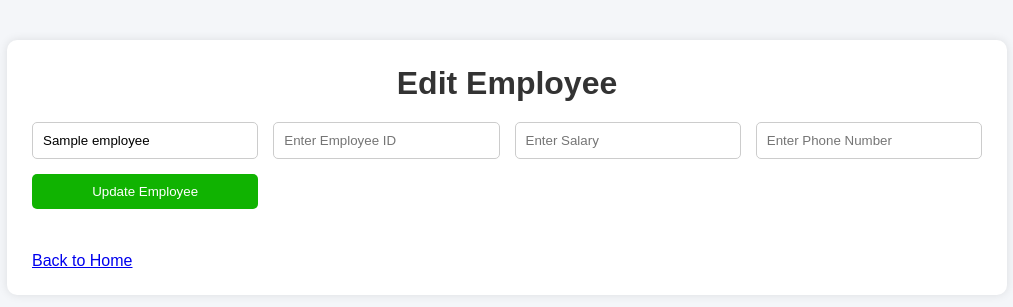
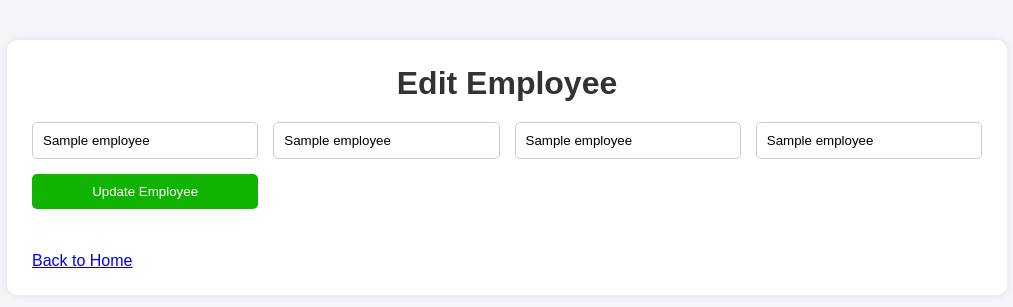
Before and after one commit to maheswarandev7-star/crud_app, a Flask app: template templates/edit.html in a window 1280 px wide. Shown: the top 307 px of the page, without its empty margins (133-1146 px from the left). Run offline with Flask 3, Linux system fonts and the light colour scheme; the template is opened without the code that fills it: most values are stand-ins (such as "Sample title", 1, 10 or a date in 2020).

Commit message:
Update edit.html

```diff
--- a/templates/edit.html
+++ b/templates/edit.html
@@ -14,11 +14,11 @@
     <form action="{{ url_for('update', id=employee[0]) }}" method="POST" class="form-box">
         <input type="text" name="name" value="{{ employee[1] }}" placeholder="Enter Name" required>
 
-        <input type="number" name="emp_id" value="{{ employee[2] }}" placeholder="Enter Employee ID" required>
+        <input type="text" name="emp_id" value="{{ employee[2] }}" placeholder="Enter Employee ID" required>
 
-        <input type="number" name="salary" value="{{ employee[3] }}" placeholder="Enter Salary" required>
+        <input type="text" name="salary" value="{{ employee[3] }}" placeholder="Enter Salary" required>
 
-        <input type="number" name="phone_number" value="{{ employee[4] }}" placeholder="Enter Phone Number" required>
+        <input type="text" name="phone_number" value="{{ employee[4] }}" placeholder="Enter Phone Number" required>
 
         <button type="submit">Update Employee</button>
     </form>
```
